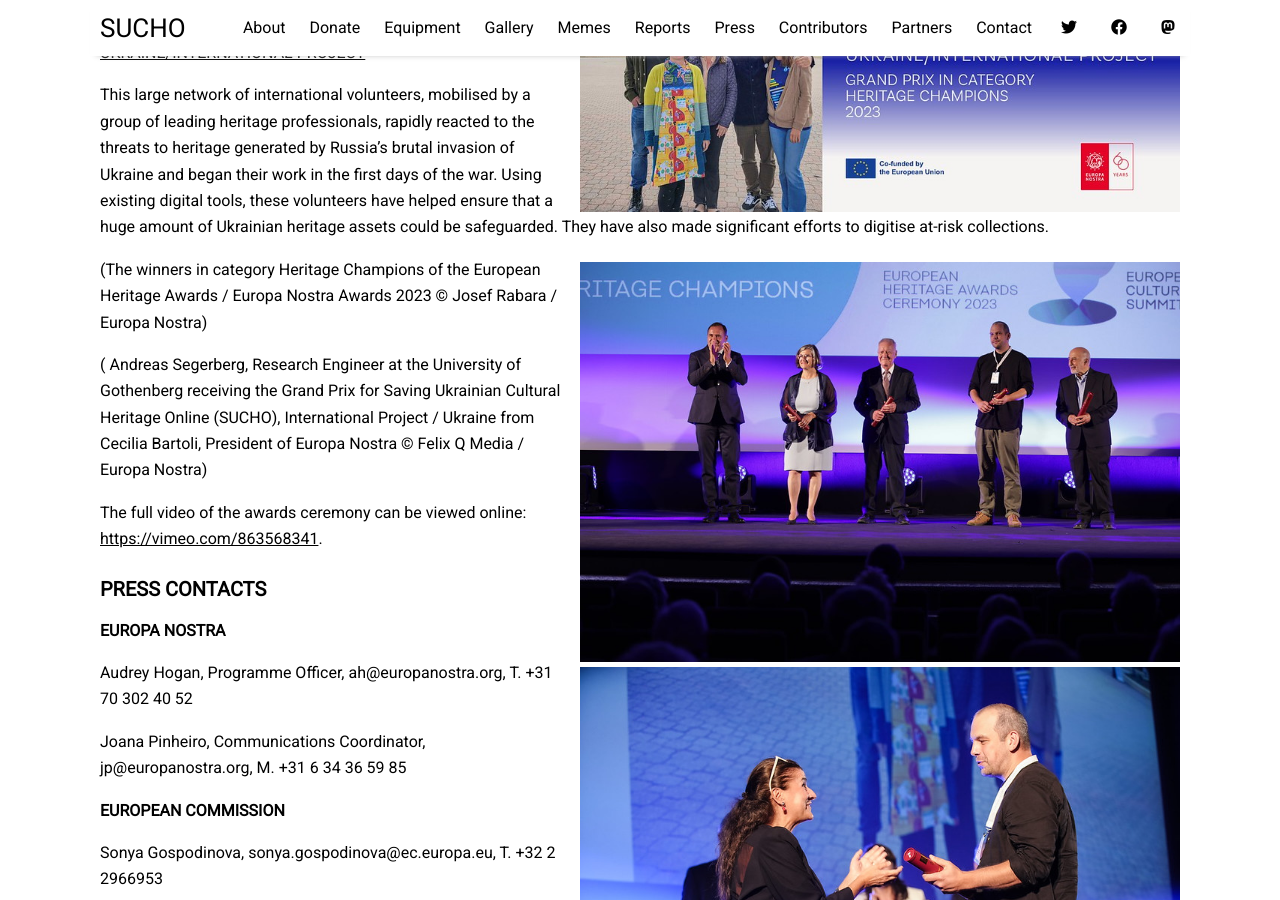
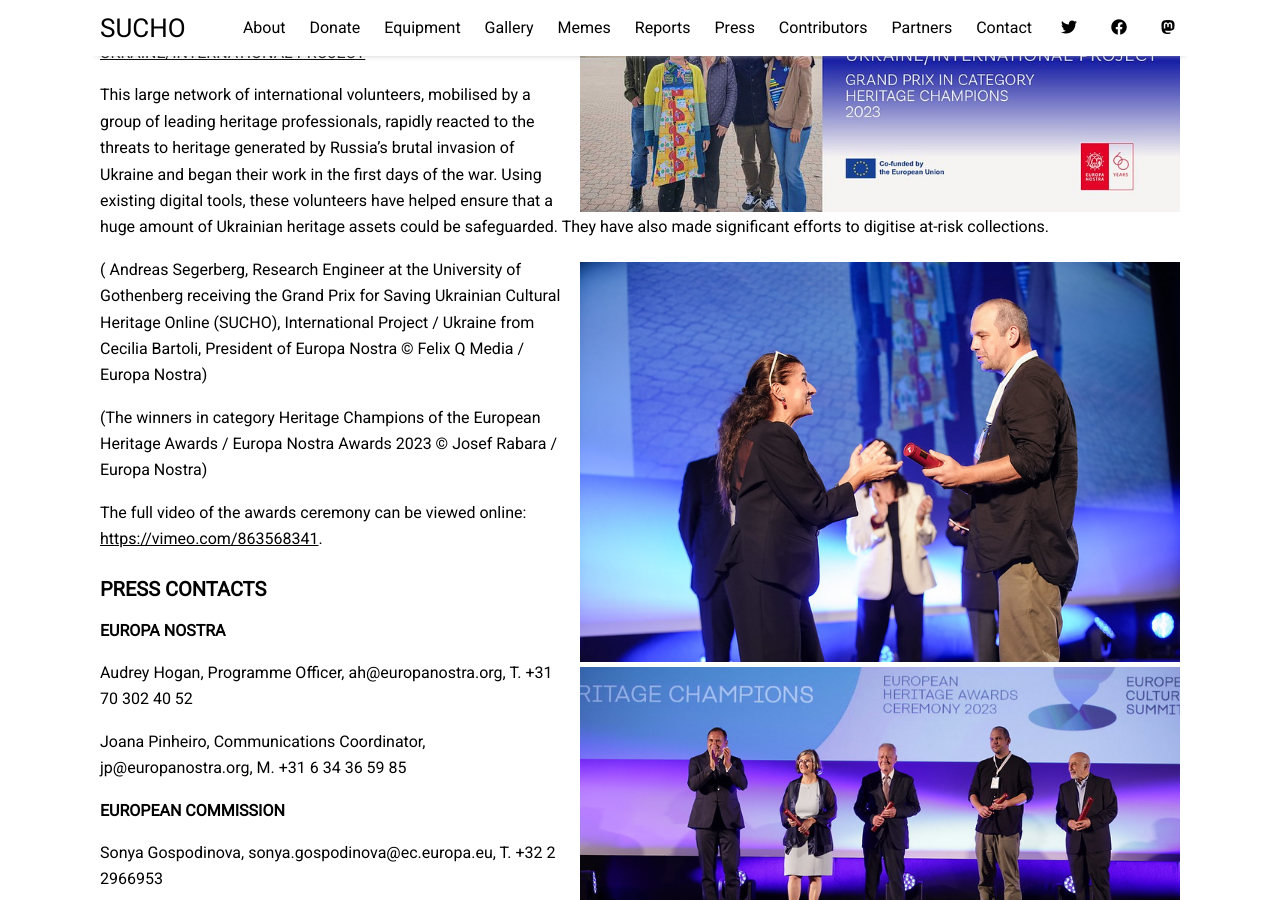
Before and after one commit to sucho-archiving/sucho-archiving.github.io, a Jekyll site: the page built from pages/press-release-20230928-award.md, in a window 1280 px wide and 900 px high, scrolled down 856 px. Built offline with Jekyll 4.4.1, drawn with Linux system fonts in a browser that asks for light colours.

Commit message:
Update press-release-20230928-award.md

```diff
--- a/pages/press-release-20230928-award.md
+++ b/pages/press-release-20230928-award.md
@@ -26,12 +26,11 @@
 
 This large network of international volunteers, mobilised by a group of leading heritage professionals, rapidly reacted to the threats to heritage generated by Russia’s brutal invasion of Ukraine and began their work in the first days of the war. Using existing digital tools, these volunteers have helped ensure that a huge amount of Ukrainian heritage assets could be safeguarded. They have also made significant efforts to digitise at-risk collections.
 
-<img src="/assets/images/enawards1.jpg" style="float:right; margin-left: 10px;"/>
-(The winners in category Heritage Champions of the European Heritage Awards / Europa Nostra Awards 2023 © Josef Rabara / Europa Nostra)
-
 <img src="/assets/images/enawards3.jpg" style="float:right; margin-left: 10px;"/>(
 Andreas Segerberg, Research Engineer at the University of Gothenberg receiving the Grand Prix for Saving Ukrainian Cultural Heritage Online (SUCHO), International Project / Ukraine from Cecilia Bartoli, President of Europa Nostra © Felix Q Media / Europa Nostra)
 
+<img src="/assets/images/enawards1.jpg" style="float:right; margin-left: 10px;"/>
+(The winners in category Heritage Champions of the European Heritage Awards / Europa Nostra Awards 2023 © Josef Rabara / Europa Nostra)
 
 The full video of the awards ceremony can be viewed online: [https://vimeo.com/863568341](https://vimeo.com/863568341).
 
```
